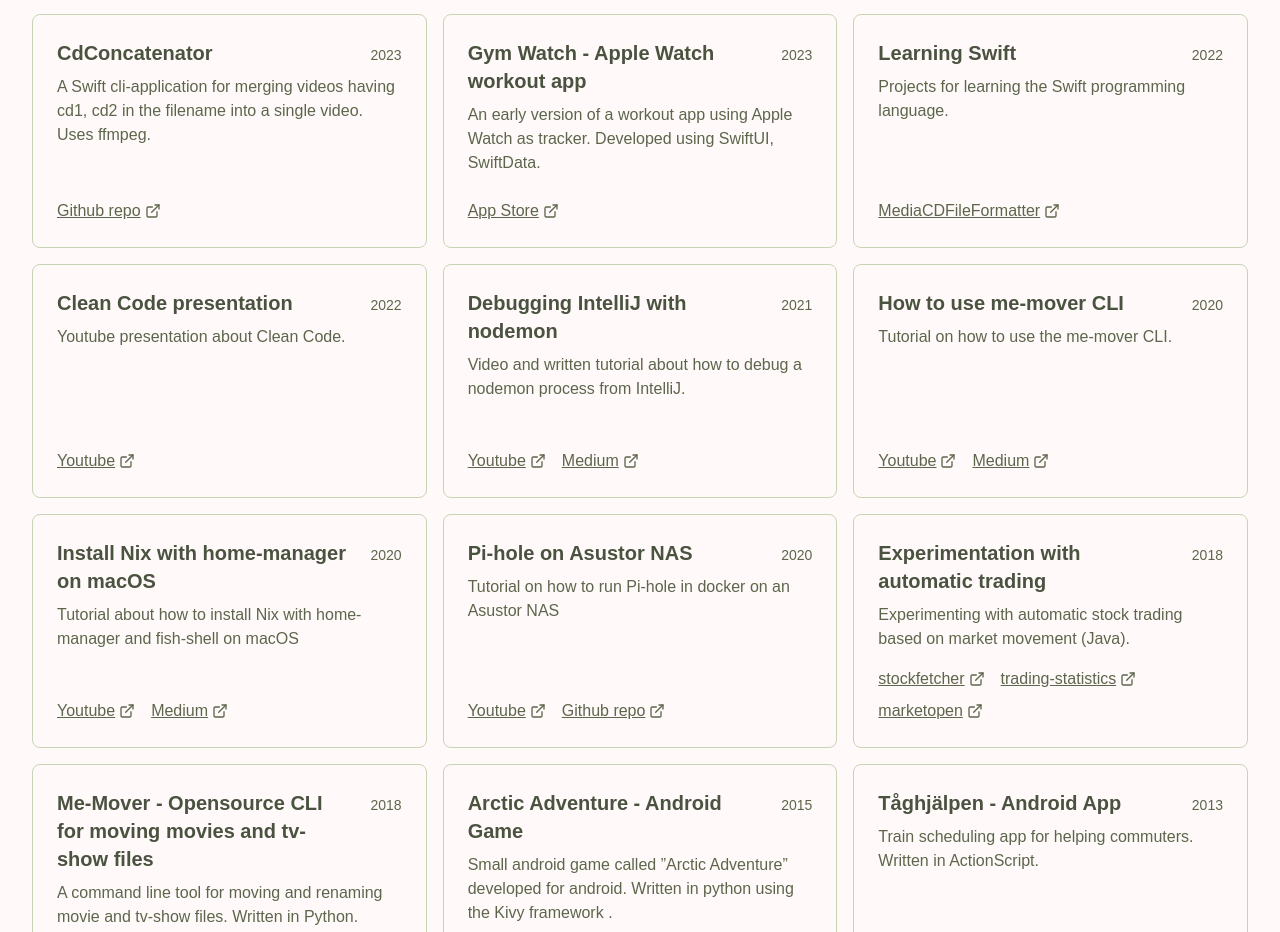
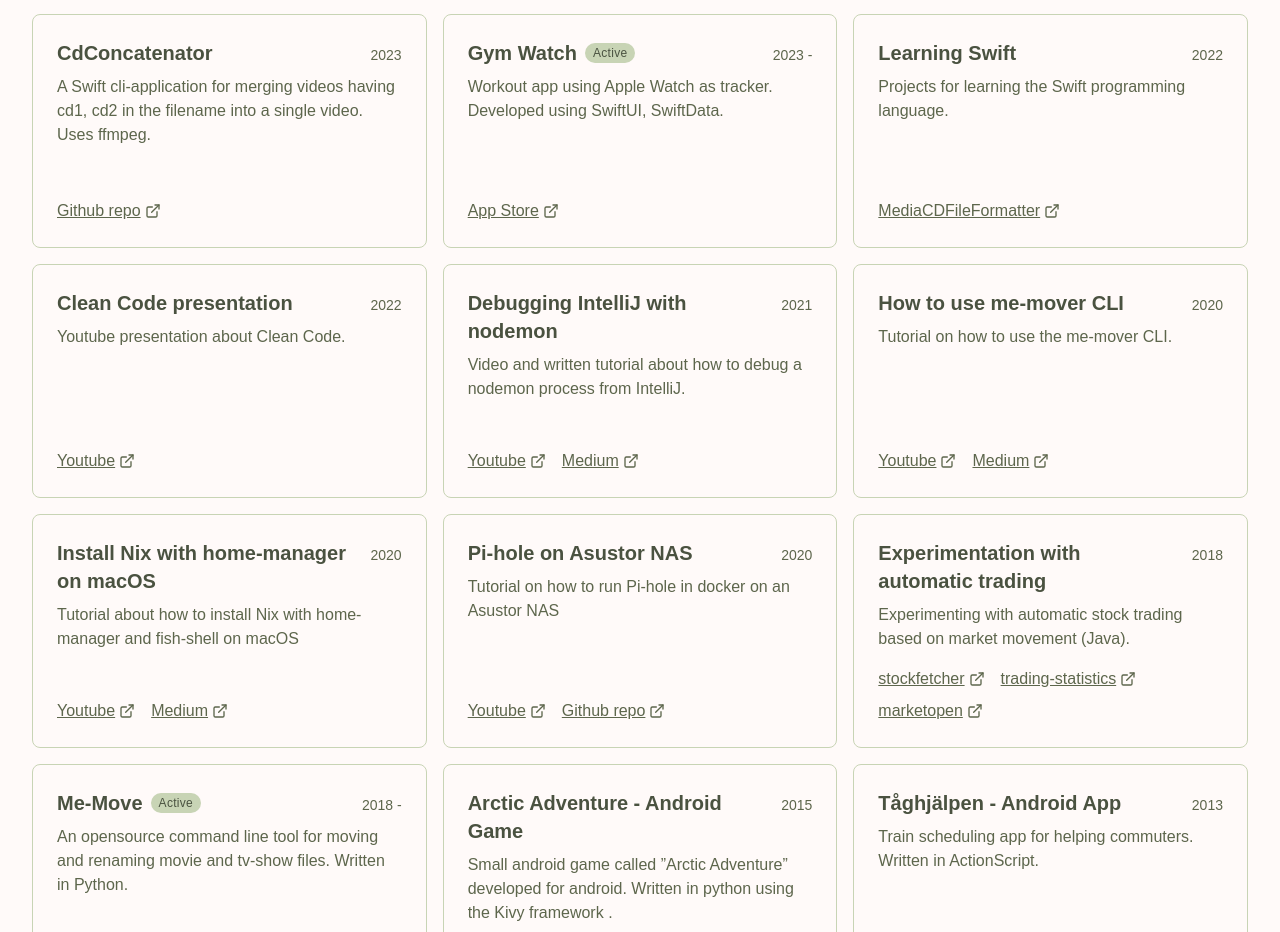
Before and after one commit to Alecktos/alecktos-website, a Next.js app: page / in a window 1280 px wide. Shown: the part 580-1512 px from the top of the page. Built offline with nearby package versions, Linux system fonts and the light colour scheme.

Commit message:
Add active chip to active projects

```diff
--- a/app/page.module.css
+++ b/app/page.module.css
@@ -53,11 +53,15 @@
 }
 
 .projectTitle {
-	@apply text-xl font-semibold text-sage-darker;
+	@apply flex flex-wrap items-center gap-x-2 text-xl font-semibold text-sage-darker;
 }
 
 .projectYear {
 	@apply text-sm text-sage-dark shrink-0;
+}
+
+.activeChip {
+	@apply shrink-0 rounded-full bg-sage-lighter px-2 py-0.5 text-xs font-medium tracking-wide text-sage-darker;
 }
 
 .projectDescription {
--- a/app/page.tsx
+++ b/app/page.tsx
@@ -8,6 +8,7 @@ interface Project {
 	description: string;
 	href?: string;
 	externalLinks?: { href: string, displayName: string }[] | string[];
+	active?: boolean;
 }
 
 const projects: Project[] = [
@@ -30,10 +31,11 @@ const projects: Project[] = [
 		externalLinks: ["https://apkpure.com/arctic-adventure/com.ale.arcticadventure"],
 	},
 	{
-		title: "Me-Mover - Opensource CLI for moving movies and tv-show files",
-		year: "2018",
-		description: "A command line tool for moving and renaming movie and tv-show files. Written in Python.",
-		externalLinks: ["https://github.com/Alecktos/me-mover"]
+		title: "Me-Move",
+		year: "2018 -",
+		description: "An opensource command line tool for moving and renaming movie and tv-show files. Written in Python.",
+		externalLinks: ["https://github.com/Alecktos/me-mover"],
+		active: true
 	},
 	{
 		title: "Experimentation with automatic trading",
@@ -107,9 +109,10 @@ const projects: Project[] = [
 		]
 	},
 	{
-		title: "Gym Watch - Apple Watch workout app",
-		description: "An early version of a workout app using Apple Watch as tracker. Developed using SwiftUI, SwiftData.",
-		year: "2023",
+		title: "Gym Watch",
+		description: "Workout app using Apple Watch as tracker. Developed using SwiftUI, SwiftData.",
+		year: "2023 -",
+		active: true,
 		externalLinks: [
 			{
 				displayName: "App Store",
@@ -181,6 +184,7 @@ export default function Home() {
 								<div className={styles.projectHeader}>
 									<h3 className={styles.projectTitle}>
 										{project.title}
+										{project.active && <span className={styles.activeChip}>Active</span>}
 									</h3>
 									<span className={styles.projectYear}>
 										{project.year}
```
